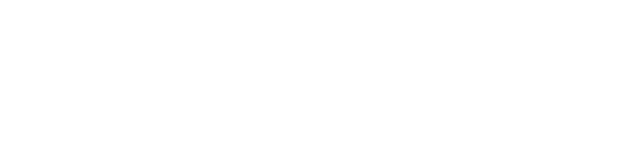
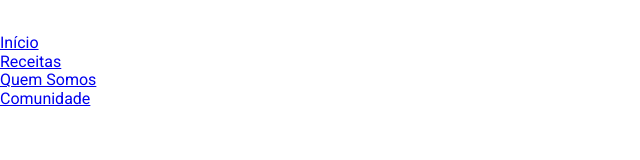
Before and after one commit to HugoBorgess/LandingPage-Alura-001, a plain HTML site: page arquitetura-css-assets/index.html in a window 1280 px wide. Shown: the whole page, without its empty margins (0-640 px from the left). Drawn offline with Linux system fonts and the light colour scheme.

Commit message:
Adicionando Header

```diff
--- a/arquitetura-css-assets/index.html
+++ b/arquitetura-css-assets/index.html
@@ -9,5 +9,17 @@
         <link href="./assets/css/normalize.css" rel="stylesheet" />
         <link href="./assets/css/reset.css" rel="stylesheet" />
     </head>
-    <body></body>
+    <body>
+        <header>
+            <img>
+            <nav>
+                <ul>
+                    <li><a href="#">Início</a></li>
+                    <li><a href="#">Receitas</a></li>
+                    <li><a href="#">Quem Somos</a></li>
+                    <li><a href="#">Comunidade</a></li>
+                </ul>
+            </nav>
+        </header>
+    </body>
 </html>
```
